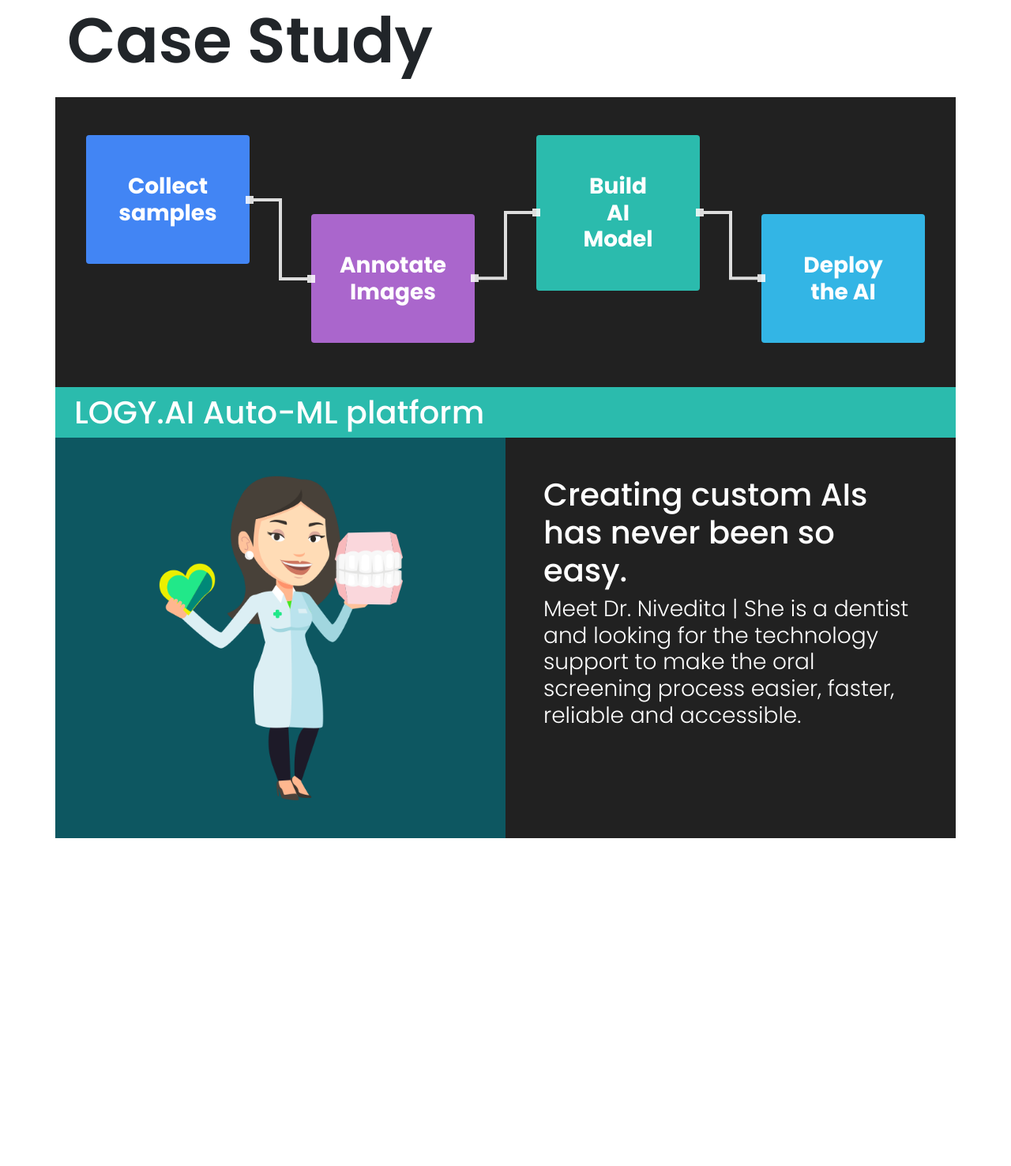
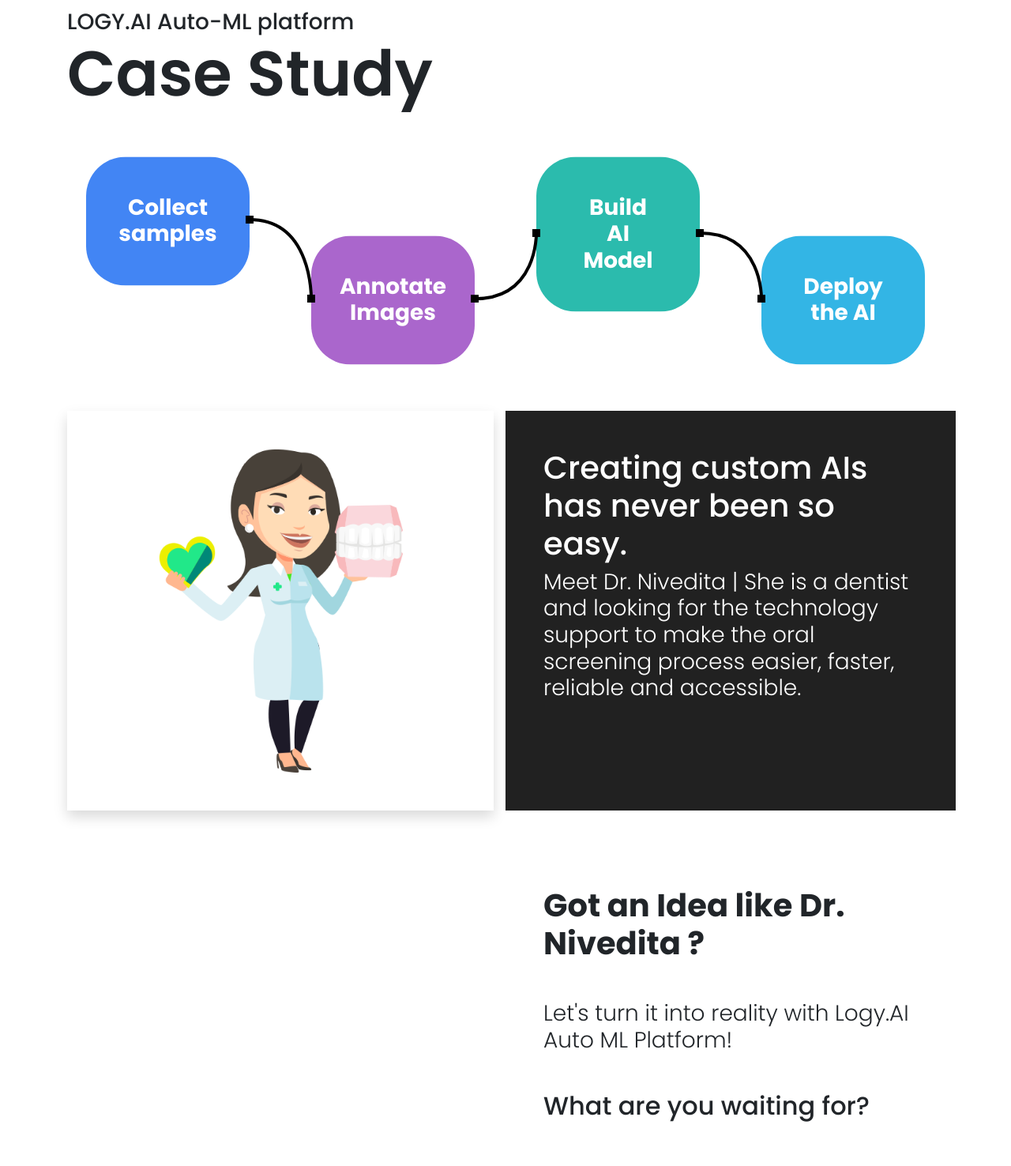
Before and after one commit to Debaprasad-dez/case-study2, a plain HTML site: page index.html in a window 1280 px wide. Shown: the part 79-1555 px from the top of the page at 79% size. Before the commit the page ends 1188 px from the top, so only its background shows below. Drawn offline with nearby package versions, Linux system fonts and the light colour scheme.

Commit message:
first commit

```diff
--- a/index.html
+++ b/index.html
@@ -73,14 +73,15 @@
       </div>
       </nav>
   </nav>
-<div class="container mt-3">
+<div class="container mt-4">
+  <h3 class=" mx-0 my-0" style="font-weight: 500;">LOGY.AI Auto-ML platform</h3>
 
   <h1 style="font-size: 80px;font-weight: 600;">Case Study</h1>
 </div>
-<div class="container mt-4 py-5 bg-dark ">
+<div class="container mt-1 py-5  ">
 <div class="row">
   <div class="col-3">
-    <div class="bg-primary text-center mx-4 rounded" id="step1">
+    <div class="bg-primary text-center mx-4 rounded floating" id="step1" style="border-radius: 50px !important;">
       <h3 class="py-5 w-75 mx-auto text-white" style="font-weight: 700;">Collect samples</h3>
       <div ></div>
     </div>
@@ -89,13 +90,13 @@
     <div style="height: 100px;">
 
     </div>
-    <div class="bg-secondary text-center mx-4 rounded" id="step2">
+    <div class="bg-secondary text-center mx-4 rounded floating" id="step2"  style="border-radius: 50px !important;">
       <h3 class="py-5 w-75 mx-auto text-white" style="font-weight: 700;">Annotate Images</h3>
     </div>
   </div>
   <div class="col-3">
 
-    <div class="bg-default text-center mx-4 rounded"  id="step3">
+    <div class="bg-default text-center mx-4 rounded floating"  id="step3"  style="border-radius: 50px !important;">
       <h3 class="py-5 w-50 mx-auto text-white" style="font-weight: 700;">Build AI Model</h3>
     </div>
   </div>
@@ -103,23 +104,23 @@
     <div style="height: 100px;">
 
     </div>
-    <div class="bg-info text-center mx-4 rounded"  id="step4">
+    <div class="bg-info text-center mx-4 rounded floating"  id="step4" style="border-radius: 50px !important;">
       <h3 class="py-5 w-50 mx-auto text-white" style="font-weight: 700;">Deploy the AI</h3>
     </div>
   </div>
 </div>
 </div>
-<div class="container mt-0 px-0 mb-0">
 
-  <h1 class="bg-default text-white px-4 py-2 mx-0 my-0" style="font-weight: 500;">LOGY.AI Auto-ML platform</h1>
-</div>
-<div class="container mt-0 mb-5">
+<div class="container mt-1 mb-5">
   <div class="row mt-0">
 
-    <div class="col-6 text-center " style="background: #0d5761;">
-      <img class="w-75 mx-auto  p-5" src="/nivedita.png" alt="">
+    <div class="col-6 text-center mx-0" style="">
+      <div class="shadow">
+
+        <img class="w-75 mx-auto bg-white p-5 " src="/nivedita.png" alt="">
+      </div>
     </div>
-    <div class="col-6 px-5 pt-5 bg-dark text-white">
+    <div class="col-6 px-5 pt-5 bg-dark text-white mx-0">
       <h1>
         <strong>
 
@@ -130,11 +131,36 @@
     </div>
   </div>
 </div>
+<div class="container">
+  <div class="row">
+    <div class="col-6"></div>
+    <div class="col-6 p-5">
+      <h1 style="font-weight: 700;">Got an Idea like Dr. Nivedita ?</h1>
+      <h3 class="my-5">
+        Let's turn it into reality with Logy.AI Auto ML Platform!
+      </h3>
+      <h2><strong>What are you waiting for?</strong></h2>
+    </div>
+  </div>
+</div>
 
 
 
+<style>
+  .floating {
+    animation-name: floating;
+    animation-duration: 3s;
+    animation-iteration-count: infinite;
+    animation-timing-function: ease-in-out;
 
+}
 
+@keyframes floating {
+    from { transform: translate(0,  0px); }
+    65%  { transform: translate(0, 10px); }
+    to   { transform: translate(0, -0px); }
+}
+</style>
 
 
 
@@ -145,7 +171,7 @@
     document.getElementById('step2'),{
         startPlug: 'square',
         endPlug: 'square',
-        path: 'grid',
+        path: 'magnet',
     }
 );
 </script>
@@ -155,7 +181,7 @@
     document.getElementById('step3'),{
         startPlug: 'square',
         endPlug: 'square',
-        path: 'grid',
+        path: 'magnet',
     }
 );
 </script>
@@ -165,7 +191,7 @@
     document.getElementById('step4'),{
         startPlug: 'square',
         endPlug: 'square',
-        path: 'grid',
+        path: 'magnet',
     }
 );
 </script>
```
Also changed, not shown: leader-line.min.js.
